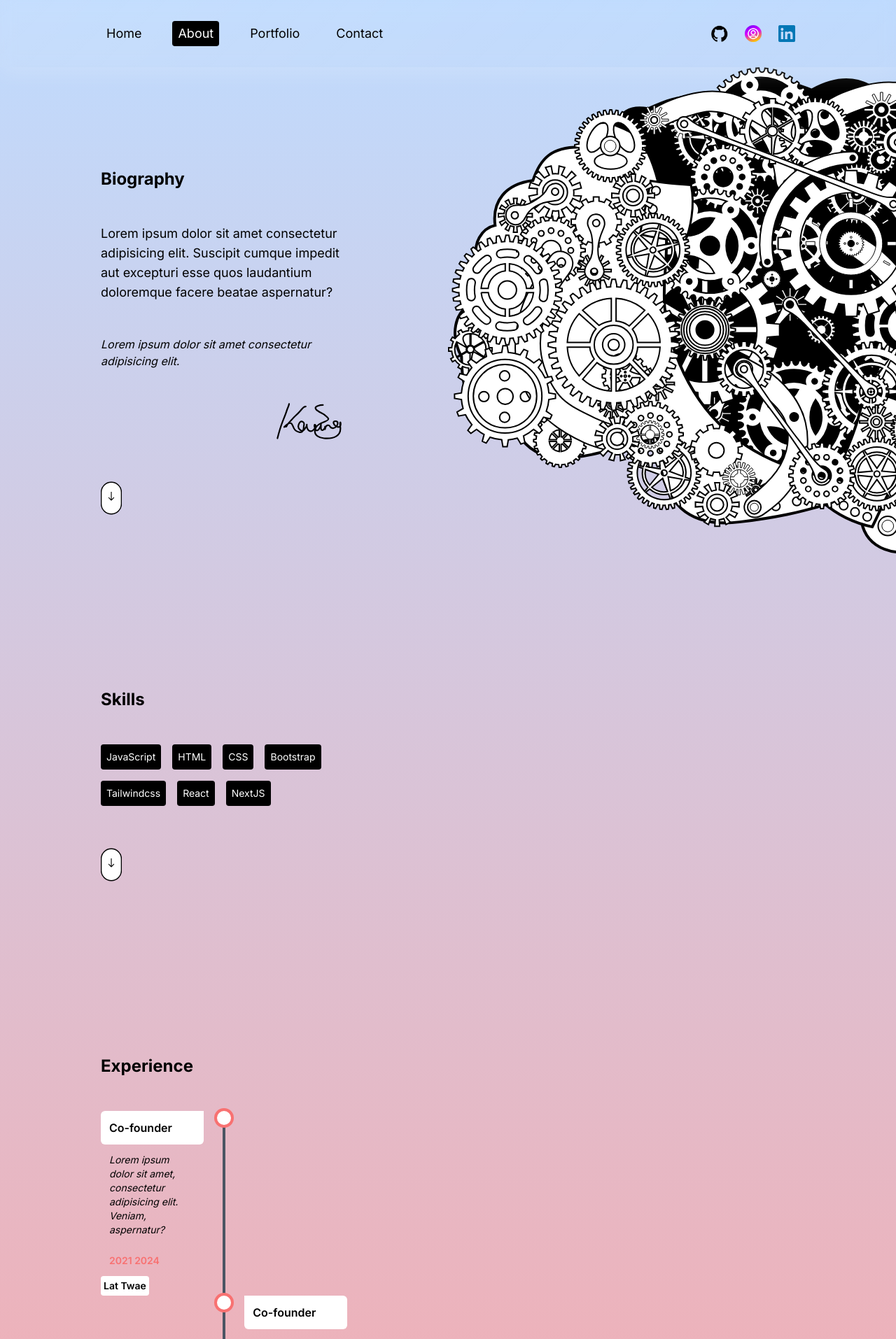
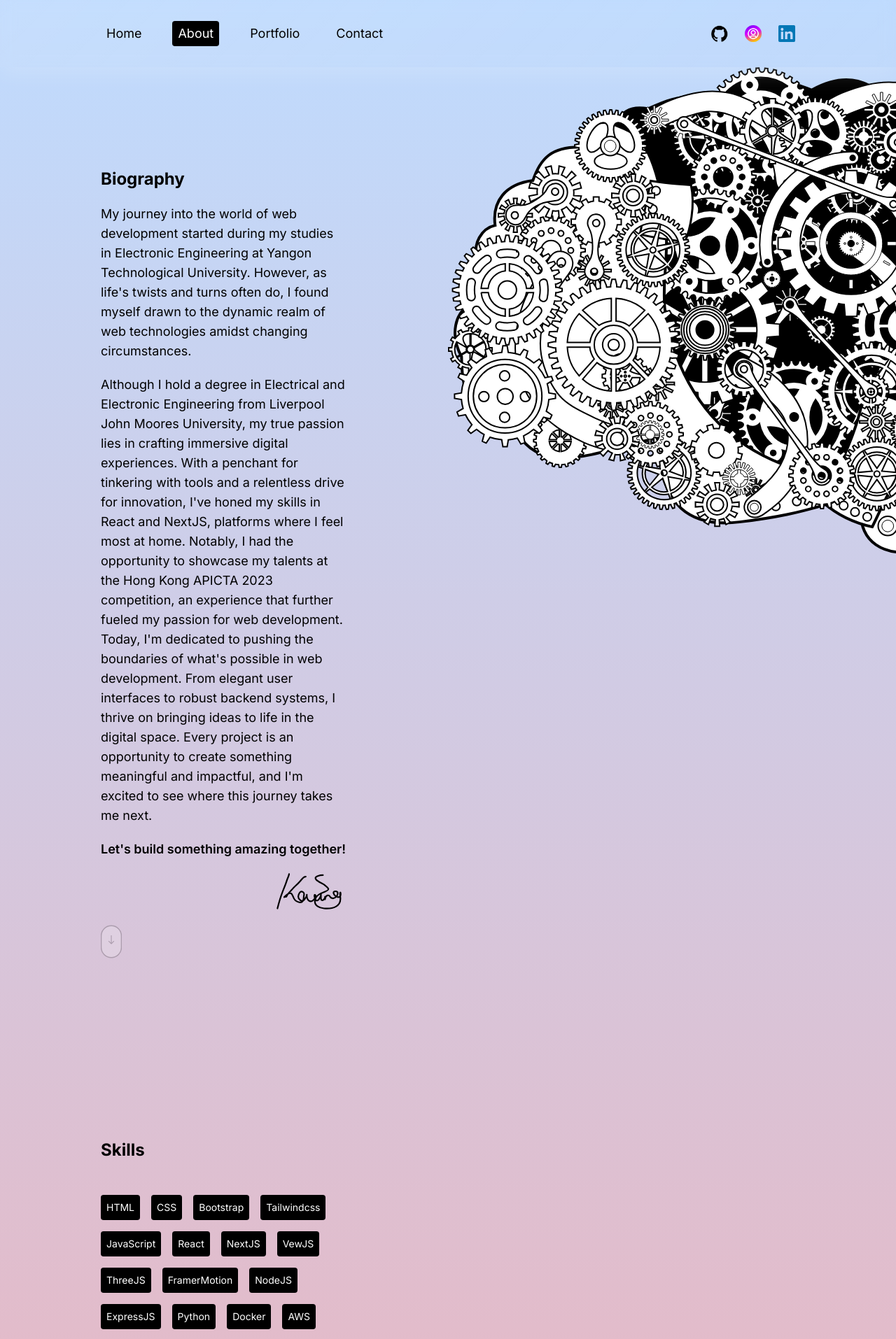
Before and after one commit to kaung-minkhant/next-portfolio-v2, a Next.js app: page /about in a window 1280 px wide. Shown: the top 1914 px of the page at 70% size. Built offline with nearby package versions, Linux system fonts and the light colour scheme.

Commit message:
added some personal info for a panic job posting

```diff
--- a/package.json
+++ b/package.json
@@ -3,7 +3,7 @@
   "version": "0.1.0",
   "private": true,
   "scripts": {
-    "dev": "next dev",
+    "dev": "next dev -p 3001",
     "build": "next build",
     "start": "next start",
     "lint": "next lint"
--- a/src/app/layout.tsx
+++ b/src/app/layout.tsx
@@ -17,7 +17,7 @@ export default function RootLayout({
 }>) {
   return (
     <html lang="en">
-      <body className={inter.className}>
+      <body className={`${inter.className} overflow-x-hidden`}>
         <TransitionProvider>{children}</TransitionProvider>
       </body>
     </html>
--- a/src/app/page.tsx
+++ b/src/app/page.tsx
@@ -1,4 +1,5 @@
 import Image from "next/image";
+import Link from "next/link";
 
 export default function Home() {
   return (
@@ -18,23 +19,25 @@ export default function Home() {
           className="object-contain"
         />
       </div>
-      <div className="flex flex-col gap-3 md:gap-6 lg:gap-8 items-center justify-center flex-grow lg:w-1/2 basis-0">
+      <div className="flex flex-col gap-3 md:gap-6 lg:gap-8 items-start justify-center flex-grow lg:w-1/2 basis-0">
         <h1 className="text-3xl md:text-5xl font-bold">
-          Lorem ipsum dolor sit amet consectetur adipisicing.
+          Hii. My name is Kaung Min Khant
         </h1>
         <p className="md:text-2xl">
-          Lorem ipsum dolor sit amet consectetur adipisicing elit. Fugiat quod
-          deleniti, ad blanditiis repudiandae, inventore doloremque qui, error
-          veniam sapiente maxime totam eius molestiae sed at impedit? Pariatur,
-          eum quae?
+          I am from Myanmar, and I am a full stack developer. This site is my
+          on-going portfolio and it is built with NextJS. I am improving it bit by bit and some usefull tools, relating to development will be added later.
         </p>
         <div className="flex gap-4 w-full">
+          <Link href={"/portfolio"}>
             <button className="p-4 rounded-lg ring-1 ring-black bg-black text-white">
               View My Work
             </button>
+          </Link>
+          <Link href={"/contact"}>
             <button className="p-4 rounded-lg ring-1 ring-black">
               Contact Me
             </button>
+          </Link>
         </div>
       </div>
     </div>
--- a/src/components/Biography.tsx
+++ b/src/components/Biography.tsx
@@ -3,24 +3,36 @@ import Signature from "./Signature";
 
 export default function Biography() {
   return (
-    <div className="flex flex-col gap-12 justify-center">
-      {/* title */}
+    <div className="flex flex-col gap-5 justify-center">
       <h1 className="font-bold text-2xl">Biography</h1>
-      {/* description */}
       <p className="text-lg">
-        Lorem ipsum dolor sit amet consectetur adipisicing elit. Suscipit cumque
-        impedit aut excepturi esse quos laudantium doloremque facere beatae
-        aspernatur?
+        My journey into the world of web development started during my studies
+        in Electronic Engineering at Yangon Technological University. However,
+        as life's twists and turns often do, I found myself drawn to the dynamic
+        realm of web technologies amidst changing circumstances.
       </p>
-      {/* quote */}
-      <span className="italic">
-        Lorem ipsum dolor sit amet consectetur adipisicing elit.
+      <p className="text-lg">
+
+        Although I hold
+        a degree in Electrical and Electronic Engineering from Liverpool John
+        Moores University, my true passion lies in crafting immersive digital
+        experiences. With a penchant for tinkering with tools and a relentless
+        drive for innovation, I've honed my skills in React and NextJS,
+        platforms where I feel most at home. Notably, I had the opportunity to
+        showcase my talents at the Hong Kong APICTA 2023 competition, an
+        experience that further fueled my passion for web development. Today,
+        I'm dedicated to pushing the boundaries of what's possible in web
+        development. From elegant user interfaces to robust backend systems, I
+        thrive on bringing ideas to life in the digital space. Every project is
+        an opportunity to create something meaningful and impactful, and I'm
+        excited to see where this journey takes me next.
+      </p>
+      <span className="font-semibold text-lg">
+        Let's build something amazing together!
       </span>
-      {/* signature */}
       <div className="self-end">
         <Signature />
       </div>
-      {/* scroll svg */}
       <div className="">
         <ScrollMouse />
       </div>
--- a/src/components/Experience.tsx
+++ b/src/components/Experience.tsx
@@ -12,6 +12,23 @@ export default function Experience() {
     initial: { x: "-100vw" },
     animate: isInView ? { x: 0, transition: { delay: 0.2 } } : {},
   };
+  const experience = [
+    {
+    title: 'Junior Full Stack Developer',
+    company: 'Ackaya Tech Co. Ltd',
+    description: 'I develop and maintain internal applications using React and Vue and worked under a SCRUM team. As a backend, I had to setup and develop serverless functions and deployed them to AWS.',
+    from: 'Sept 2023',
+    to: 'March 2024'
+  },
+    {
+    title: 'Junior Full Stack Developer (NextJS)',
+    company: '',
+    description: 'My main role was management. I wrote some  scripts that helps automate the process',
+    from: '2021',
+    to: '2023'
+  },
+
+]
   return (
     <div className="flex flex-col gap-12 justify-between pb-8" ref={ref}>
       <motion.h1
--- a/src/components/Portfolio.tsx
+++ b/src/components/Portfolio.tsx
@@ -73,7 +73,7 @@ export default function Portfolio() {
       className="overlay"
       style={{ display: "none", flexDirection: "column" }}
     >
-      <div className="h-[600vh] relative" ref={containerRef}>
+      <div className="h-[600vh] w-screen relative" ref={containerRef}>
         <div className="w-screen h-[calc(100vh-6rem)] flex items-center justify-center text-8xl">
           My Works
         </div>
--- a/src/components/Skills.tsx
+++ b/src/components/Skills.tsx
@@ -16,13 +16,21 @@ export default function Skills() {
     margin: "-120px",
   });
   const skills = [
-    "JavaScript",
     "HTML",
     "CSS",
     "Bootstrap",
     "Tailwindcss",
+    "JavaScript",
     "React",
     "NextJS",
+    'VewJS',
+    'ThreeJS',
+    'FramerMotion',
+    'NodeJS',
+    'ExpressJS',
+    'Python',
+    'Docker',
+    'AWS',
   ];
   const skillVariants = {
     initial: { x: "-100vw" },
--- a/src/components/TransitionProvider.tsx
+++ b/src/components/TransitionProvider.tsx
@@ -14,7 +14,7 @@ export default function TransitionProvider({
     <AnimatePresence mode="wait">
       <div
         key={pathname}
-        className="w-screen min-h-screen bg-gradient-to-b from-blue-200 to-red-300"
+        className="w-screen min-h-screen bg-gradient-to-b from-blue-200 to-red-300 overscroll-none"
       >
         <motion.div
           className="bg-black h-0 w-screen fixed rounded-b-[60px] z-40"
```
Lines whose indentation alone changed are shown as unchanged.
